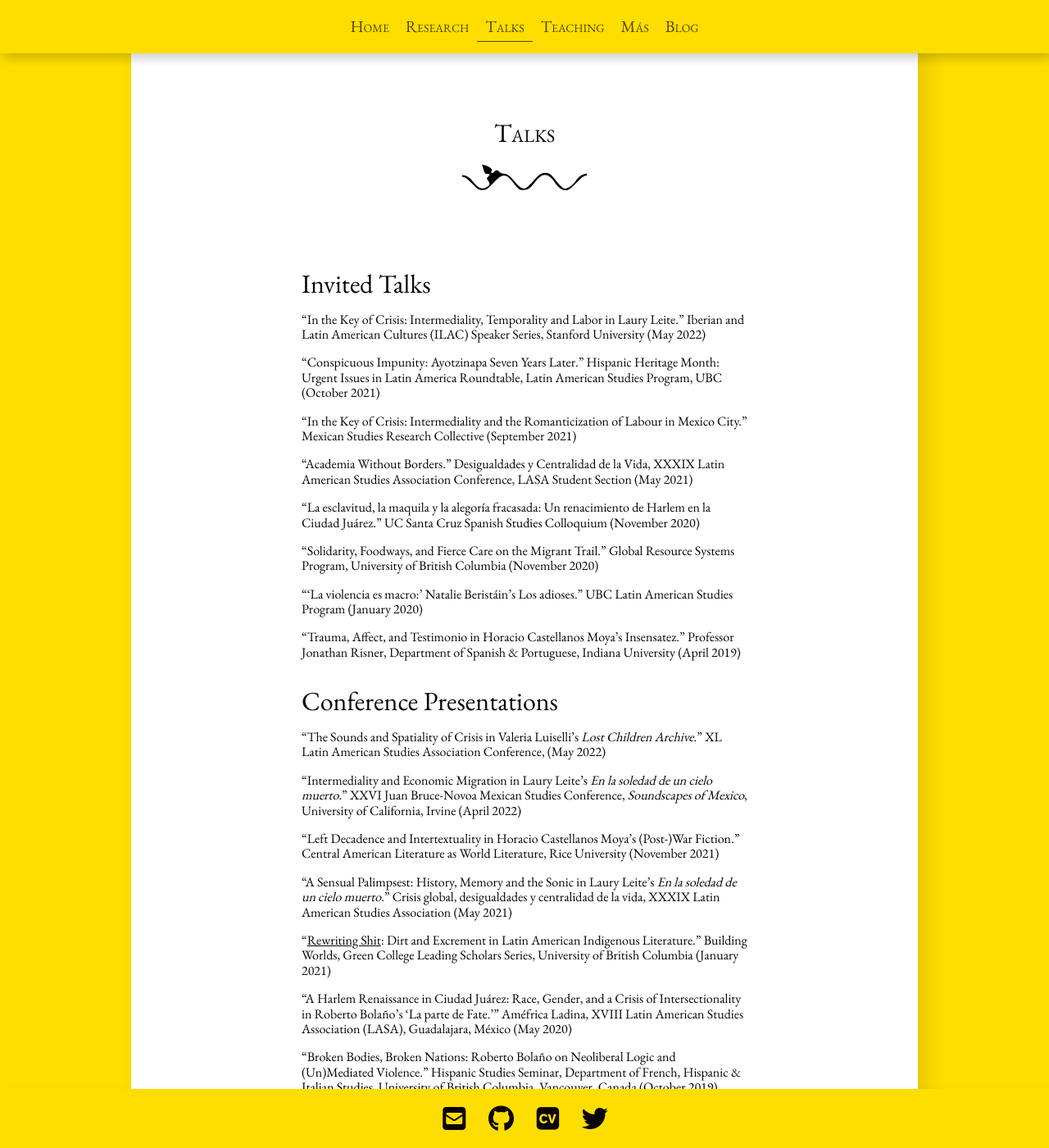
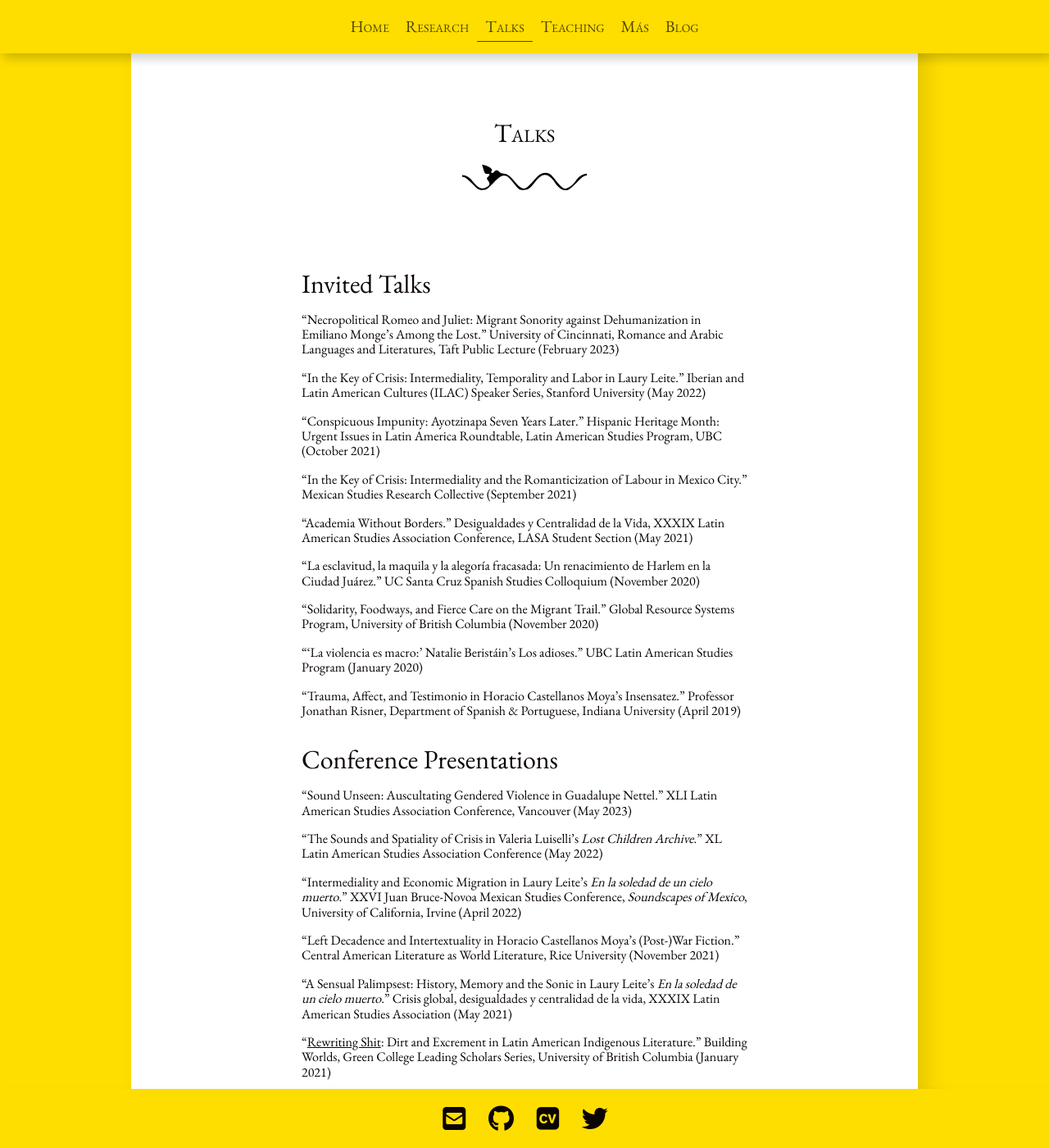
Before and after one commit to dajmcdon/tamara-site, a Jekyll site: the page built from talks.md, in a window 1280 px wide and 1400 px high. Shown: the whole window at 82% size. Built offline with Jekyll 4.4.1, drawn with Linux system fonts in a browser that asks for light colours; nearby versions of some CDN libraries; some web fonts are replaced.

Commit message:
add cincinnati talk

```diff
--- a/talks.md
+++ b/talks.md
@@ -6,6 +6,7 @@ divider: sion2
 
 
 ## Invited Talks
+* “Necropolitical Romeo and Juliet: Migrant Sonority against Dehumanization in Emiliano Monge’s Among the Lost.” University of Cincinnati, Romance and Arabic Languages and Literatures, Taft Public Lecture (February 2023)
 * "In the Key of Crisis: Intermediality, Temporality and Labor in Laury Leite." Iberian and Latin American Cultures (ILAC) Speaker Series, Stanford University (May 2022)
 * “Conspicuous Impunity: Ayotzinapa Seven Years Later.” Hispanic Heritage Month: Urgent Issues in Latin America Roundtable, Latin American Studies Program, UBC (October 2021)
 * “In the Key of Crisis: Intermediality and the Romanticization of Labour in Mexico City.” Mexican Studies Research Collective (September 2021)
@@ -17,7 +18,8 @@ divider: sion2
 
 ## Conference Presentations
 
-* “The Sounds and Spatiality of Crisis in Valeria Luiselli’s _Lost Children Archive_.” XL Latin American Studies Association Conference, (May 2022)
+* “Sound Unseen: Auscultating Gendered Violence in Guadalupe Nettel.” XLI Latin American Studies Association Conference, Vancouver (May 2023)
+* “The Sounds and Spatiality of Crisis in Valeria Luiselli’s _Lost Children Archive_.” XL Latin American Studies Association Conference (May 2022)
 * "Intermediality and Economic Migration in Laury Leite’s _En la soledad de un cielo muerto_." XXVI Juan Bruce-Novoa Mexican Studies Conference, _Soundscapes of Mexico_, University of California, Irvine (April 2022)
 * “Left Decadence and Intertextuality in Horacio Castellanos Moya’s (Post-)War Fiction.” Central American Literature as World Literature, Rice University (November 2021)
 * “A Sensual Palimpsest: History, Memory and the Sonic in Laury Leite’s _En la soledad de un cielo muerto_.” Crisis global, desigualdades y centralidad de la vida, XXXIX Latin American Studies Association (May 2021)
```
Also changed, not shown: research.md (+1 -1 lines), 1 other file.
